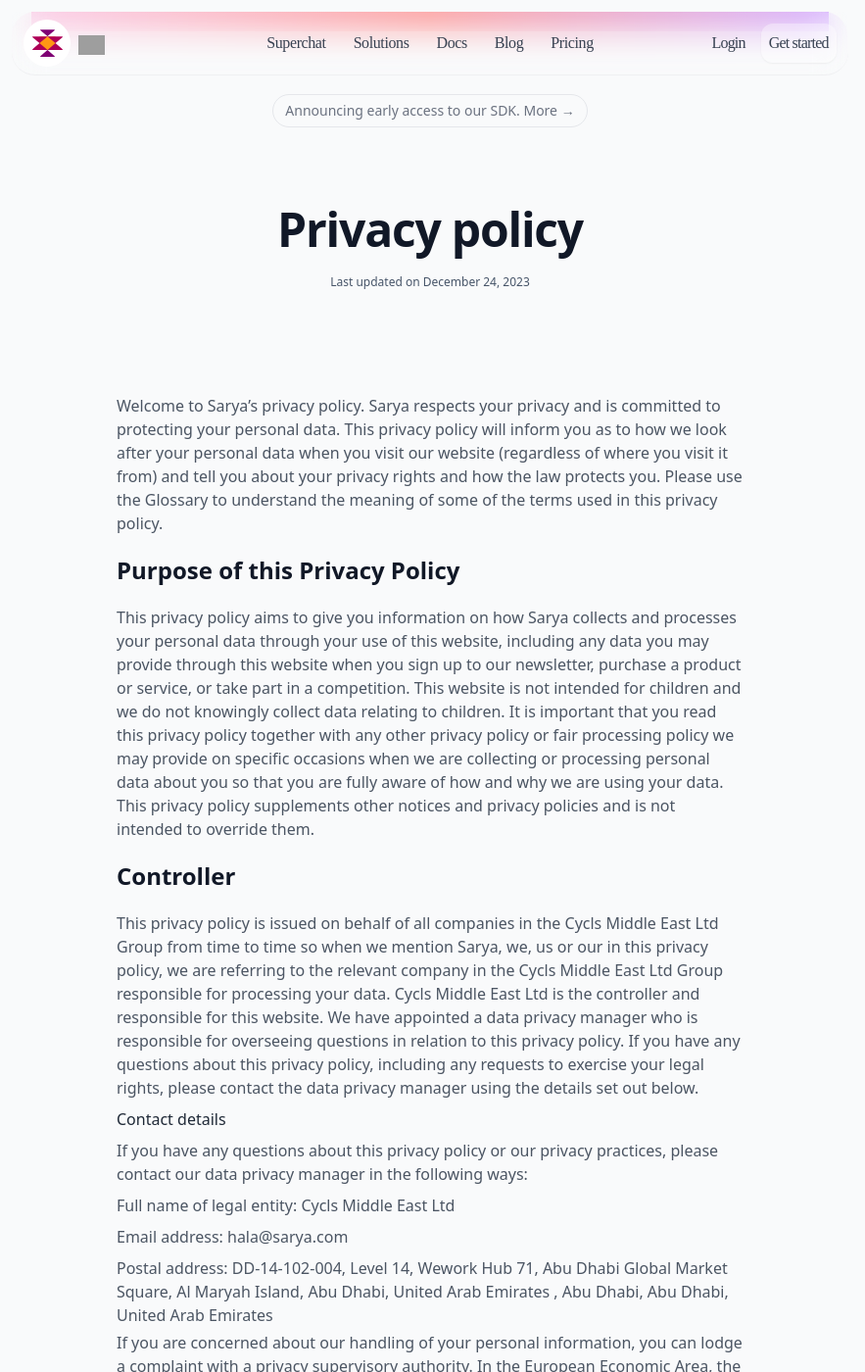
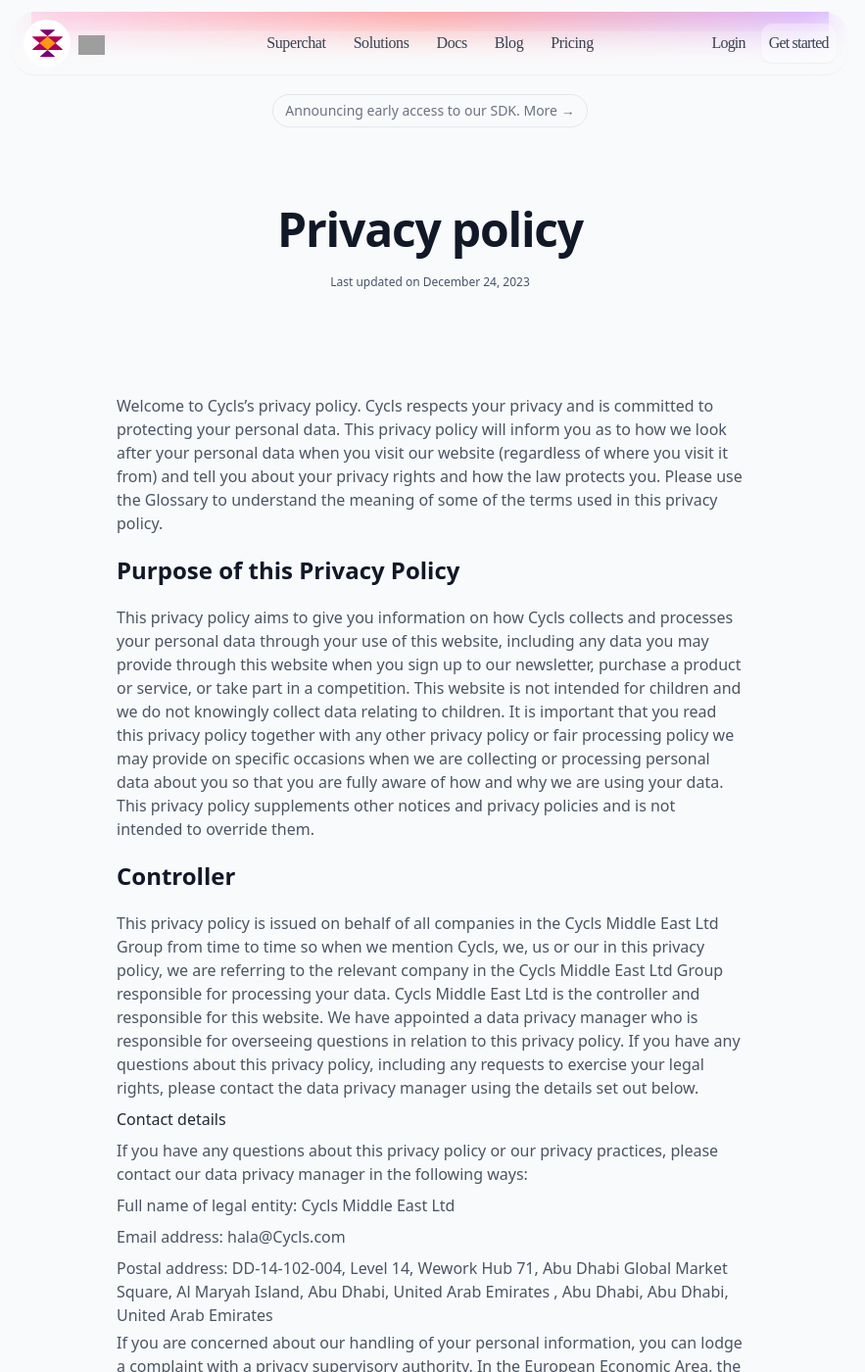
Before and after one commit to Cycls/cycls.github.io, a Jekyll site: the page built from privacy.html, in a window 1280 px wide and 1400 px high. Shown: the whole window at 98% size, without its empty margins (201-1084 px from the left). Built offline with Jekyll 4.4.1, drawn with Linux system fonts in a browser that asks for light colours; nearby versions of some CDN libraries; some web fonts are replaced; a script that is not in the unit is left out; some of the changed text lies outside the part shown; grey boxes are pictures that could not be loaded.

Commit message:
Update privacy.html

```diff
--- a/privacy.html
+++ b/privacy.html
@@ -1,6 +1,6 @@
 ---
 layout: default
-title: Privacy policy | Sarya
+title: Privacy policy | Cycls
 ---
 <div class="px-4 sm:px-6 lg:px-8">
   <div class="relative mx-auto max-w-[37.5rem] pt-20 text-center pb-24">
@@ -10,15 +10,15 @@
 </div><!-- Privacy policy content -->
 <div class="relative px-4 sm:px-6 lg:px-8">
   <div class="mx-auto max-w-[40rem] prose-sm prose prose-slate prose-a:font-semibold prose-a:text-sky-500 hover:prose-a:text-sky-600">
-    <p class="mt-1 text-gray-600">Welcome to Sarya’s privacy policy. Sarya respects your privacy and is committed to protecting your personal data. This privacy policy will inform you as to how we look after your personal data when you visit our website (regardless of where you visit it from) and tell you about your privacy rights and how the law protects you. Please use the Glossary to understand the meaning of some of the terms used in this privacy policy.</p>
+    <p class="mt-1 text-gray-600">Welcome to Cycls’s privacy policy. Cycls respects your privacy and is committed to protecting your personal data. This privacy policy will inform you as to how we look after your personal data when you visit our website (regardless of where you visit it from) and tell you about your privacy rights and how the law protects you. Please use the Glossary to understand the meaning of some of the terms used in this privacy policy.</p>
     <h2 class="mt-5 text-2xl font-semibold text-gray-900">Purpose of this Privacy Policy</h2>
-    <p class="mt-5 text-gray-600">This privacy policy aims to give you information on how Sarya collects and processes your personal data through your use of this website, including any data you may provide through this website when you sign up to our newsletter, purchase a product or service, or take part in a competition. This website is not intended for children and we do not knowingly collect data relating to children. It is important that you read this privacy policy together with any other privacy policy or fair processing policy we may provide on specific occasions when we are collecting or processing personal data about you so that you are fully aware of how and why we are using your data. This privacy policy supplements other notices and privacy policies and is not intended to override them.</p>
+    <p class="mt-5 text-gray-600">This privacy policy aims to give you information on how Cycls collects and processes your personal data through your use of this website, including any data you may provide through this website when you sign up to our newsletter, purchase a product or service, or take part in a competition. This website is not intended for children and we do not knowingly collect data relating to children. It is important that you read this privacy policy together with any other privacy policy or fair processing policy we may provide on specific occasions when we are collecting or processing personal data about you so that you are fully aware of how and why we are using your data. This privacy policy supplements other notices and privacy policies and is not intended to override them.</p>
     <h2 class="mt-5 text-2xl font-semibold text-gray-900">Controller</h2>
-    <p class="mt-5 text-gray-600">This privacy policy is issued on behalf of all companies in the Cycls Middle East Ltd Group from time to time so when we mention Sarya, we, us or our in this privacy policy, we are referring to the relevant company in the Cycls Middle East Ltd Group responsible for processing your data. Cycls Middle East Ltd is the controller and responsible for this website. We have appointed a data privacy manager who is responsible for overseeing questions in relation to this privacy policy. If you have any questions about this privacy policy, including any requests to exercise your legal rights, please contact the data privacy manager using the details set out below.</p>
+    <p class="mt-5 text-gray-600">This privacy policy is issued on behalf of all companies in the Cycls Middle East Ltd Group from time to time so when we mention Cycls, we, us or our in this privacy policy, we are referring to the relevant company in the Cycls Middle East Ltd Group responsible for processing your data. Cycls Middle East Ltd is the controller and responsible for this website. We have appointed a data privacy manager who is responsible for overseeing questions in relation to this privacy policy. If you have any questions about this privacy policy, including any requests to exercise your legal rights, please contact the data privacy manager using the details set out below.</p>
     <h3 class="mt-2 font-medium text-gray-800">Contact details</h3>
     <p class="mt-2 text-gray-600">If you have any questions about this privacy policy or our privacy practices, please contact our data privacy manager in the following ways:</p>
     <p class="mt-2 text-gray-600">Full name of legal entity: Cycls Middle East Ltd</p>
-    <p class="mt-2 text-gray-600">Email address: hala@sarya.com</p>
+    <p class="mt-2 text-gray-600">Email address: hala@Cycls.com</p>
     <p class="mt-2 text-gray-600">Postal address: DD-14-102-004, Level 14, Wework Hub 71, Abu Dhabi Global Market Square, Al Maryah Island, Abu Dhabi, United Arab Emirates , Abu Dhabi, Abu Dhabi, United Arab Emirates</p>
     <p class="mt-1 text-gray-600">If you are concerned about our handling of your personal information, you can lodge a complaint with a privacy supervisory authority. In the European Economic Area, the relevant supervisory authority is the one in the country or territory where:</p>
     <ol class="mt-1 text-gray-600 ml-4">
@@ -61,7 +61,7 @@
           <li>(vi) give us feedback or contact us.</li>
         </ol>
       </li>
-      <li class="mt-2">(b) <span class="font-bold">Automated technologies or interactions.</span> As you interact with our website, we will automatically collect Technical Data about your equipment, browsing actions and patterns. We collect this personal data by using cookies, server logs and other similar technologies. We may also receive Technical Data about you if you visit other websites employing our cookies. Please see our Cookie Notice https://www.sarya.com/cookies for further details.</li>
+      <li class="mt-2">(b) <span class="font-bold">Automated technologies or interactions.</span> As you interact with our website, we will automatically collect Technical Data about your equipment, browsing actions and patterns. We collect this personal data by using cookies, server logs and other similar technologies. We may also receive Technical Data about you if you visit other websites employing our cookies. Please see our Cookie Notice https://www.Cycls.com/cookies for further details.</li>
       <li class="mt-2">(c) <span class="font-bold">Third parties or publicly available sources.</span> We will receive personal data about you from various third parties and public sources as set out below.</li>
       <li class="mt-2">(d) <span class="font-bold">Technical Data</span> from the following parties:
         <ol class="mt-1 text-gray-600 ml-7">
@@ -216,21 +216,21 @@
     <h3 class="mt-2 font-medium text-gray-800">Opting out</h3>
     <p class="mt-2 text-gray-600">You can ask us or third parties to stop sending you marketing messages at any time by contacting us at any time. Where you opt out of receiving these marketing messages, this will not apply to personal data provided to us as a result of a product/service purchase, warranty registration, product/service experience or other transactions.</p>
     <h3 class="mt-2 font-medium text-gray-800">Cookies</h3>
-    <p class="mt-2 text-gray-600">A cookie is a small text file which is placed onto your device when you access our website. We use cookies and other online tracking devices to make your online experience more efficient and enjoyable. You can set your browser to refuse all or some browser cookies, or to alert you when websites set or access cookies. If you disable or refuse cookies, please note that some parts of this website may become inaccessible or not function properly. For more information about the cookies we use, please see our Cookie Notice <a href="https://www.sarya.com/cookies" class="text-gray-950">here</a>.</p>
+    <p class="mt-2 text-gray-600">A cookie is a small text file which is placed onto your device when you access our website. We use cookies and other online tracking devices to make your online experience more efficient and enjoyable. You can set your browser to refuse all or some browser cookies, or to alert you when websites set or access cookies. If you disable or refuse cookies, please note that some parts of this website may become inaccessible or not function properly. For more information about the cookies we use, please see our Cookie Notice <a href="https://www.Cycls.com/cookies" class="text-gray-950">here</a>.</p>
     <h3 class="mt-2 font-medium text-gray-800">Change of purpose</h3>
     <p class="mt-2 text-gray-600">We will only use your personal data for the purposes for which we collected it, unless we reasonably consider that we need to use it for another reason and that reason is compatible with the original purpose. If you wish to get an explanation as to how the processing for the new purpose is compatible with the original purpose, please contact us. If we need to use your personal data for an unrelated purpose, we will notify you and we will explain the legal basis which allows us to do so. Please note that we may process your personal data without your knowledge or consent, in compliance with the above rules, where this is required or permitted by law.</p>
     <h2 class="mt-5 text-2xl font-semibold text-gray-900">Disclosures of your Personal Data</h2>
     <p class="mt-5 text-gray-600">We may share your personal data with the parties set out below for the purposes set out in the table above in the <span class="font-bold">Purposes for which we will use your Personal Data section</span>.</p>
     <ol class="mt-1 text-gray-600 ml-4">
-      <li class="mt-2">(a) Internal Third Parties: companies in the Sarya;</li>
-      <li class="mt-2">(b) External Third Parties: including service providers and professional advisors to Sarya;</li>
+      <li class="mt-2">(a) Internal Third Parties: companies in the Cycls;</li>
+      <li class="mt-2">(b) External Third Parties: including service providers and professional advisors to Cycls;</li>
       <li class="mt-2">(c) third parties to whom we may choose to sell, transfer or merge parts of our business or our assets. Alternatively, we may seek to acquire other businesses or merge with them. If a change happens to our business, then the new owners may use your personal data in the same way as set out in this privacy policy;</li>
-      <li class="mt-2">(d) any other third party if we are under a duty to disclose or share your personal data to comply with any legal obligation, or to protect the rights, property, and/or safety of Sarya, our personnel or others; and</li>
+      <li class="mt-2">(d) any other third party if we are under a duty to disclose or share your personal data to comply with any legal obligation, or to protect the rights, property, and/or safety of Cycls, our personnel or others; and</li>
       <li class="mt-2">(e) any other third party for the purposes of acting in accordance with the requirements of a court, regulator or government agency, for example, complying with a search warrant or court order or acting in accordance with an applicable law or regulation.</li>
     </ol>
     <p class="mt-5 text-gray-600">We require all third parties to respect the security of your personal data and to treat it in accordance with the law. We do not allow our third party service providers to use your personal data for their own purposes and only permit them to process your personal data for specified purposes and in accordance with our instructions.</p>
     <h2 class="mt-5 text-2xl font-semibold text-gray-900">International Transfers</h2>
-    <p class="mt-5 text-gray-600">We share your personal data within Sarya. This may involve transferring your data outside the European Economic Area (EEA).</p>
+    <p class="mt-5 text-gray-600">We share your personal data within Cycls. This may involve transferring your data outside the European Economic Area (EEA).</p>
     <p class="mt-2 text-gray-600">Our external third parties may be based outside the EEA so their processing of your personal data may involve a transfer of data outside the EEA.</p>
     <p class="mt-2 text-gray-600">Whenever we transfer your personal data out of the EEA, we ensure a similar degree of protection is afforded to it by ensuring at least one of the following safeguards is implemented:</p>
     <ol class="mt-1 text-gray-600 ml-4">
```
